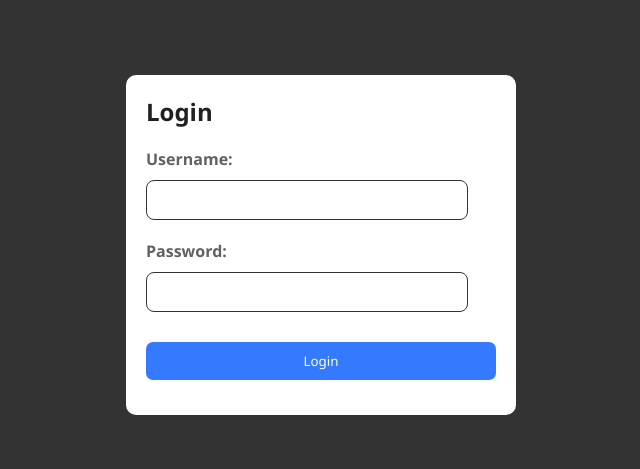
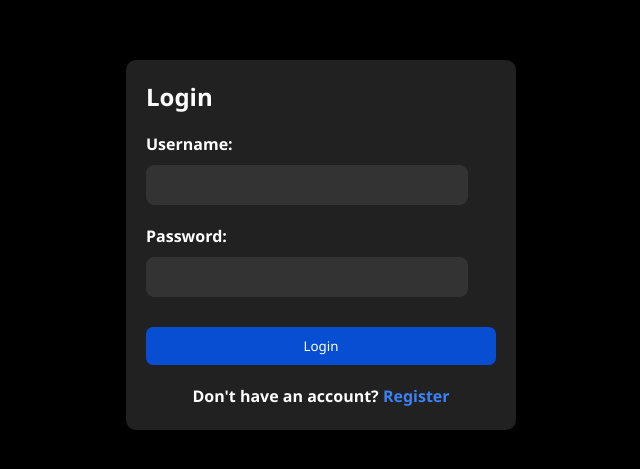
Before and after one commit to Darsh9906/Pixlify, a plain HTML site: page login.html in a window 1280 px wide. Shown: the part 155-624 px from the top of the page, without its empty margins (319-959 px from the left). Drawn offline with Linux system fonts and the light colour scheme.

Commit message:
Login and Regi improved

```diff
--- a/login.html
+++ b/login.html
@@ -18,22 +18,26 @@
 
                 <h2>Login</h2>
                 <div>
-                <p>Username:</p>
-                <input type="text">
+                    <p>Username:</p>
+                    <input type="text">
                 </div>
                 <div class="Password-box">
-                <p>Password:</p>
-                <input type="password">
-                    </div>
+                    <p>Password:</p>
+                    <input type="password">
+                </div>
 
                 <button>Login</button>
+
+                <p class="switch-auth">
+                    Don't have an account?
+                    <a href="register.html">Register</a>
+                </p>
             </form>
 
         </div>
 
     </div>
 
-
     <script src="script.js"></script>
 </body>
 
--- a/style.css
+++ b/style.css
@@ -50,14 +50,14 @@ body {
 
     color: white;
     font-size: xx-large;
-    font-weight: 800;
+    font-weight: 900;
     text-decoration: none;
     letter-spacing: 1px;
     transition: all 0.3s ease;
 }
 
 .pix:hover{
-    color: #4d8dff;
+    color: #3b82f6;
     text-shadow: 0 0 15px rgba(77,141,255,0.7);
 }
 
@@ -187,16 +187,17 @@ body {
     justify-content: center;
     align-items: center;
     height: 100vh;
+    background: black;
 }
 
 .login-Container {
 
-    background: #fff;
-    color: #212121;
+    background: #212121;
+    color: #fff;
     width: 100%;
     max-width: 350px;
     height: 100%;
-    max-height: 300px;
+    max-height: 330px;
     padding: 20px;
     border-radius: 10px;
 }
@@ -207,12 +208,12 @@ body {
     display: flex;
     flex-direction: column;
     gap: 20px;
-
+    color: #fff;
 }
 
 .auth p {
     font-weight: bold;
-    color: #333333c5;
+    color: #fff;
 }
 
 .auth input {
@@ -223,6 +224,8 @@ body {
     width: 100%;
     max-width: 300px;
     border: 1px solid #333;
+    background: #333;
+    color: #fff;
 }
 
 .auth button {
@@ -249,17 +252,19 @@ body {
     justify-content: center;
     align-items: center;
     height: 100vh;
+    background: black;
 }
 
 .regi-container {
 
-    background: #fff;
+    background: #212121;
     max-width: 350px;
     width: 90%;
     height: 100%;
-    max-height: 500px;
+    max-height: 530px;
     padding: 10px;
     border-radius: 10px;
+    color: #fff;
 }
 
 .auth-regi {
@@ -278,6 +283,8 @@ body {
     max-width: 300px;
     width: 100%;
     border: 1px solid #333333b6;
+    background: #333;
+    color: #fff;
 }
 
 .auth-regi button {
@@ -292,6 +299,16 @@ body {
     border: none;
     font-size: medium;
     font-weight: bold;
+}
+
+.switch-auth{
+    text-align:center;
+    color:#a1a1aa;
+}
+
+.switch-auth a{
+    color:#3b82f6;
+    text-decoration:none;
 }
 
 .moreBtn{
```
Also changed, not shown: register.html (+5 -3 lines), script.js (line endings or trailing spaces).
